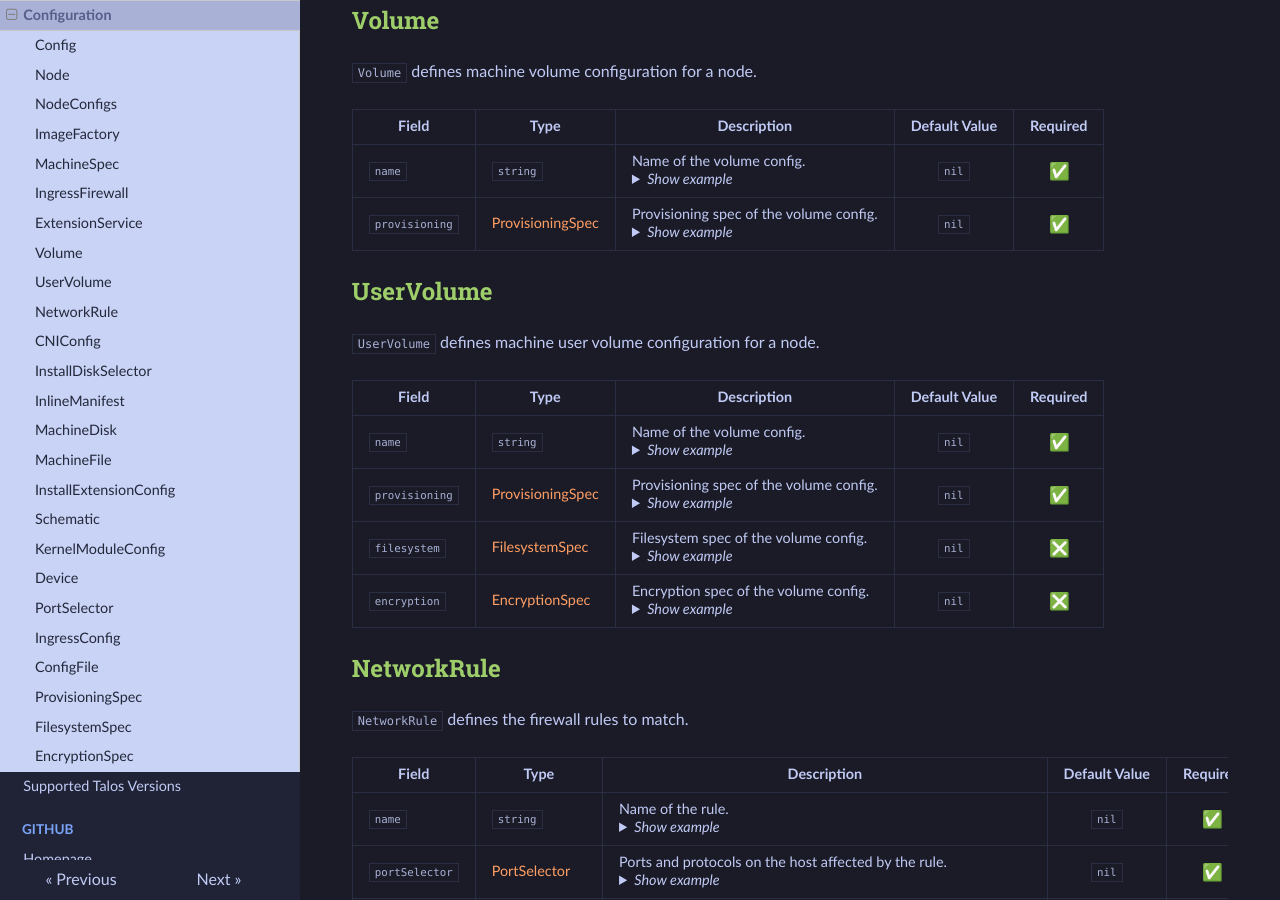
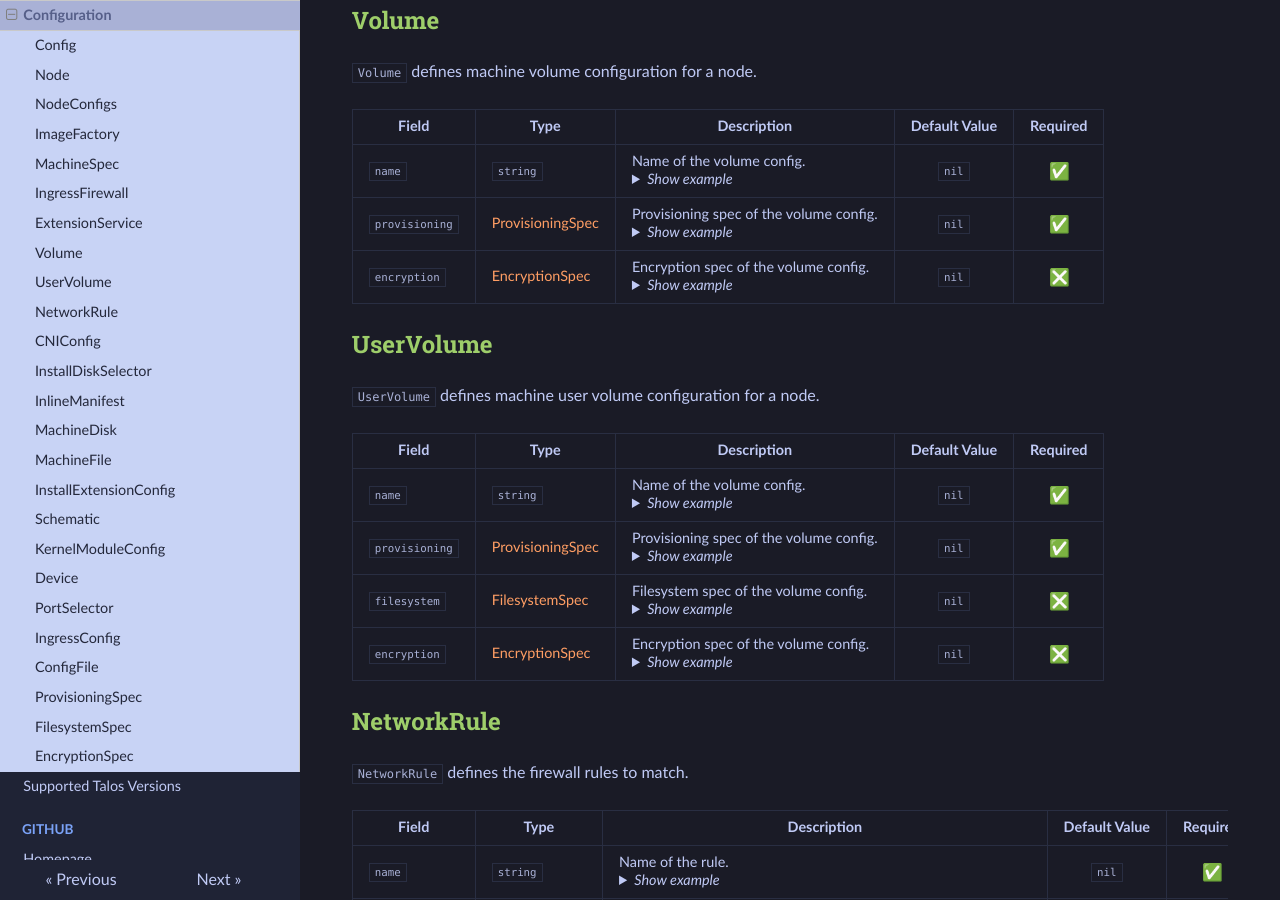
Before and after one commit to budimanjojo/talhelper, an MkDocs documentation site: the page built from docs/docs/reference/configuration.md, in a window 1280 px wide and 900 px high, scrolled down 4721 px. Built offline with MkDocs 1.6.1, drawn with Linux system fonts in a browser that asks for light colours; emoji names are drawn with the system emoji font.

Commit message:
feat(config): add `encryptionSpec` to `volumes`
Signed-off-by: budimanjojo <budimanjojo@gmail.com>

````diff
--- a/docs/docs/reference/configuration.md
+++ b/docs/docs/reference/configuration.md
@@ -514,6 +514,10 @@ volumes:
       diskSelector:
         match: disk.transport == "nvme"
       maxSize: 50GiB
+    encryption:
+      keys:
+        - kms:
+            endpoint: https://192.168.88.21:4443
 ```
 </summary></td>
 <td markdown="1" align="center">`nil`</td>
@@ -1056,6 +1060,21 @@ provisioning:
 <td markdown="1" align="center">:white_check_mark:</td>
 </tr>
 
+<tr markdown="1">
+<td markdown="1">`encryption`</td>
+<td markdown="1">[EncryptionSpec](#encryptionspec)</td>
+<td markdown="1">Encryption spec of the volume config.<details><summary>*Show example*</summary>
+```yaml
+encryption:
+  keys:
+    - kms:
+        endpoint: https://192.168.88.21:4443
+```
+</details></td>
+<td markdown="1" align="center">`nil`</td>
+<td markdown="1" align="center">:negative_squared_cross_mark:</td>
+</tr>
+
 </table>
 
 ## UserVolume
````
Also changed, not shown: 2 other files.
